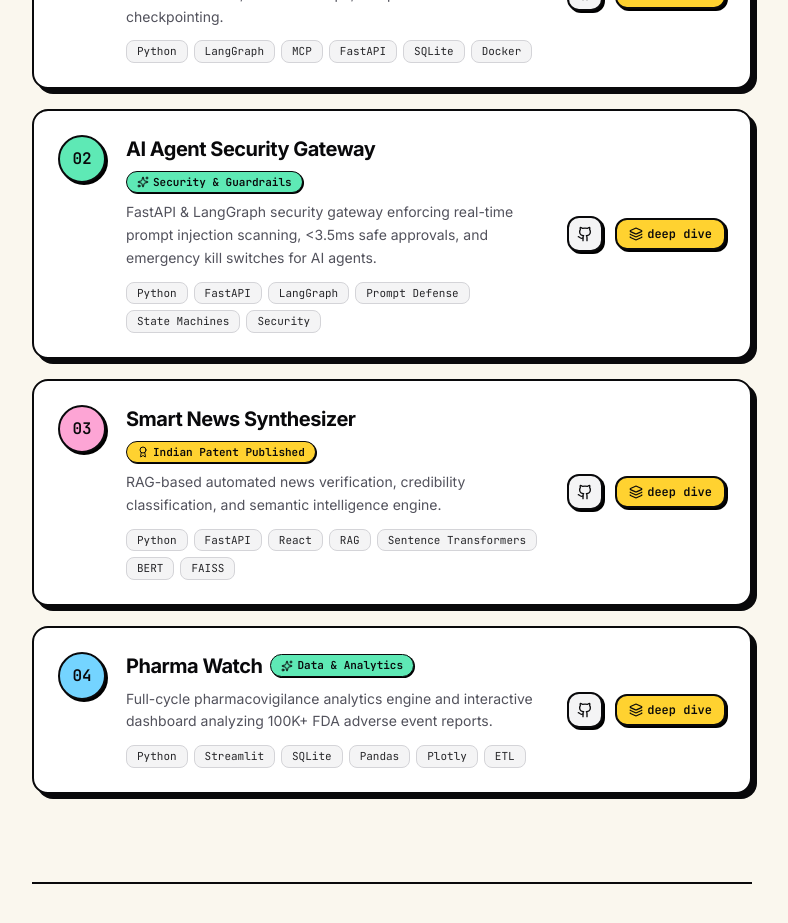
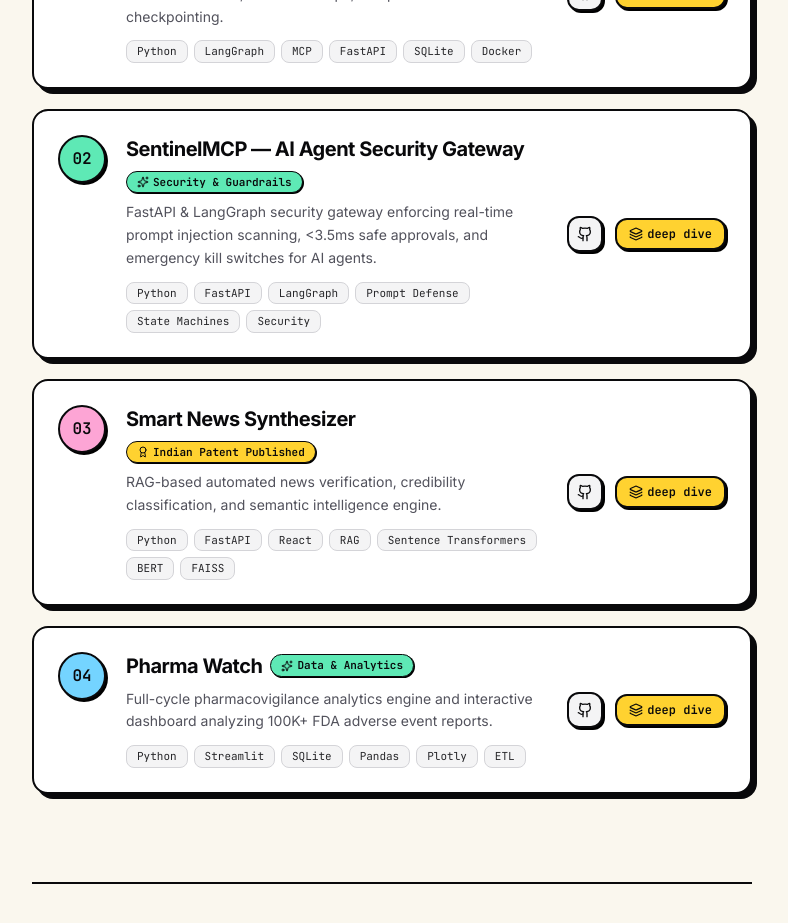
Before and after one commit to ameeshmith/portfolioameesh, a React (Vite) app: page / in a window 1280 px wide. Shown: the part 1920-2843 px from the top of the page, without its empty margins (248-1036 px from the left). Built offline with nearby package versions, Linux system fonts and the light colour scheme.

Commit message:
Rename AI Agent Security Gateway to SentinelMCP and update GitHub URL

```diff
--- a/src/data/portfolioData.ts
+++ b/src/data/portfolioData.ts
@@ -121,7 +121,7 @@ export const portfolioData: PortfolioData = {
     },
     {
       id: "agent-security-gateway",
-      title: "AI Agent Security Gateway",
+      title: "SentinelMCP — AI Agent Security Gateway",
       subtitle: "Human-in-the-Loop Guardrail & Prompt Injection Defense",
       badge: "Security & Guardrails",
       summary:
@@ -138,8 +138,8 @@ export const portfolioData: PortfolioData = {
         "Developed an inbound prompt injection scanner that caught and quarantined 100% of malicious override attacks before tools were invoked, preventing rogue agent actions such as production database drops and unauthorized $5,000+ financial transfers.",
         "Created a role-based permission system and emergency kill switch that let operators safely edit dangerous requests in flight, stopping runaway agent loops and cutting incident review time by 40%.",
       ],
-      githubUrl: "https://github.com/ameeshmith/agent-security-gateway",
-      demoUrl: "https://github.com/ameeshmith/agent-security-gateway#demo",
+      githubUrl: "https://github.com/ameeshmith/SentinelMCP",
+      demoUrl: "https://github.com/ameeshmith/SentinelMCP#demo",
     },
     {
       id: "smart-news-synthesizer",
```
